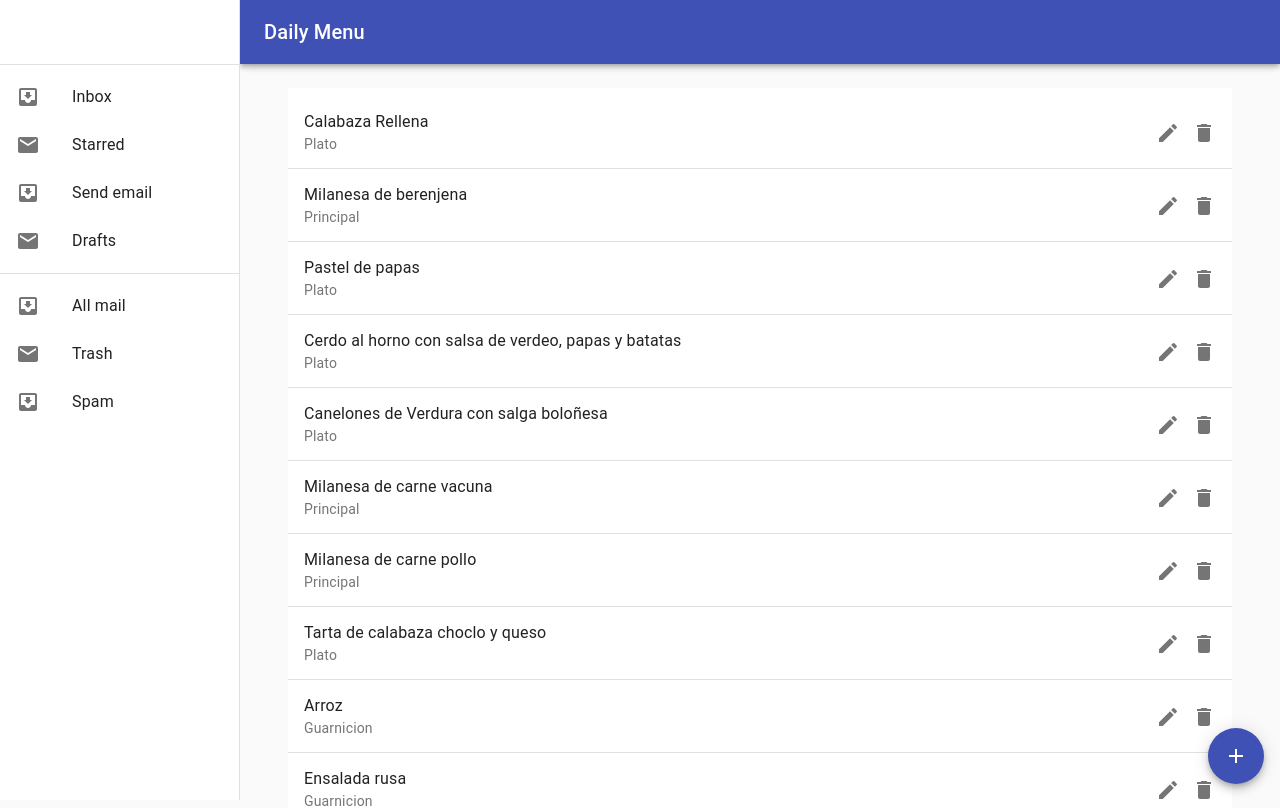
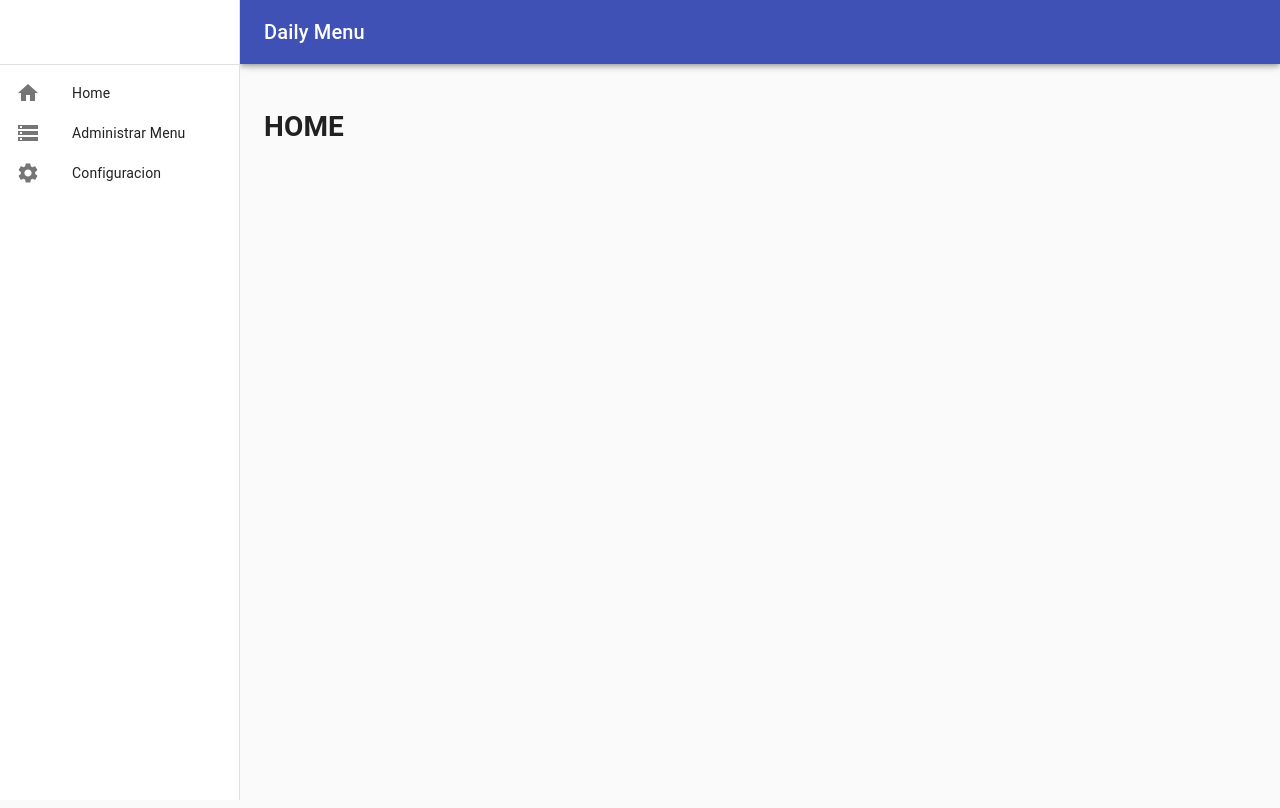
Before and after one commit to Nighttraveler/DailyMenu, a React (Create React App) app: page / in a window 1280 px wide. Shown: the top 808 px of the page. Built offline with nearby package versions, Linux system fonts and the light colour scheme.

Commit message:
Setup react router in drawer

```diff
--- a/src/components/App.js
+++ b/src/components/App.js
@@ -7,16 +7,21 @@ import IconButton from '@material-ui/core/IconButton';
 import List from '@material-ui/core/List';
 import ListItem from '@material-ui/core/ListItem';
 import ListItemIcon from '@material-ui/core/ListItemIcon';
-import ListItemText from '@material-ui/core/ListItemText';
 import { makeStyles, useTheme } from '@material-ui/core/styles';
 import Toolbar from '@material-ui/core/Toolbar';
 import Typography from '@material-ui/core/Typography';
-import MailIcon from '@material-ui/icons/Mail';
+import HomeIcon from '@material-ui/icons/Home';
 import MenuIcon from '@material-ui/icons/Menu';
-import InboxIcon from '@material-ui/icons/MoveToInbox';
+import SettingsIcon from '@material-ui/icons/Settings';
+import StorageIcon from '@material-ui/icons/Storage';
 import PropTypes from 'prop-types';
 import React from 'react';
+import { useTranslation } from "react-i18next";
+import { BrowserRouter as Router, Link, Route, Switch } from "react-router-dom";
+import Home from "./Home";
 import MenuManager from "./menu/MenuManager";
+import Settings from "./Settings";
+
 
 const drawerWidth = 240;
 
@@ -53,36 +58,49 @@ const useStyles = makeStyles((theme) => ({
     },
 }));
 
-function ResponsiveDrawer(props) {
+function App(props) {
     const { window } = props;
     const classes = useStyles();
     const theme = useTheme();
     const [mobileOpen, setMobileOpen] = React.useState(false);
+    const [t] = useTranslation('common');
 
     const handleDrawerToggle = () => {
         setMobileOpen(!mobileOpen);
     };
+
+    const drawerMenu = [
+        {
+            title: t('drawer.home'),
+            path: '/',
+            icon: <HomeIcon/>
+        },
+        {
+            title: t('drawer.manage'),
+            path: '/manage',
+            icon: <StorageIcon/>
+        },
+        {
+            title: t('drawer.settings.title'),
+            path: '/settings',
+            icon: <SettingsIcon/>
+        }
+    ]
 
     const drawer = (
         <div>
             <div className={classes.toolbar}/>
             <Divider/>
             <List>
-                {['Inbox', 'Starred', 'Send email', 'Drafts'].map((text, index) => (
-                    <ListItem button key={text}>
-                        <ListItemIcon>{index % 2 === 0 ? <InboxIcon/> : <MailIcon/>}</ListItemIcon>
-                        <ListItemText primary={text}/>
-                    </ListItem>
-                ))}
-            </List>
-            <Divider/>
-            <List>
-                {['All mail', 'Trash', 'Spam'].map((text, index) => (
-                    <ListItem button key={text}>
-                        <ListItemIcon>{index % 2 === 0 ? <InboxIcon/> : <MailIcon/>}</ListItemIcon>
-                        <ListItemText primary={text}/>
-                    </ListItem>
-                ))}
+                {drawerMenu.map((item, index) => {
+                    return (
+                        <ListItem onClick={handleDrawerToggle}  component={Link} to={item.path} button key={index}>
+                            <ListItemIcon>
+                                {item.icon}
+                            </ListItemIcon>
+                            {item.title}
+                        </ListItem>)
+                })}
             </List>
         </div>
     );
@@ -90,6 +108,7 @@ function ResponsiveDrawer(props) {
     const container = window !== undefined ? () => window().document.body : undefined;
 
     return (
+        <Router>
             <div className={classes.root}>
                 <CssBaseline/>
                 <AppBar position="fixed" className={classes.appBar}>
@@ -141,14 +160,24 @@ function ResponsiveDrawer(props) {
                 </nav>
                 <main className={classes.content}>
                     <div className={classes.toolbar}/>
+                    <Switch>
+                        <Route exact path="/">
+                            <Home/>
+                        </Route>
+                        <Route path="/manage">
                             <MenuManager/>
-
+                        </Route>
+                        <Route path="/settings">
+                            <Settings/>
+                        </Route>
+                    </Switch>
                 </main>
             </div>
+        </Router>
     );
 }
 
-ResponsiveDrawer.propTypes = {
+App.propTypes = {
     /**
      * Injected by the documentation to work in an iframe.
      * You won't need it on your project.
@@ -156,4 +185,4 @@ ResponsiveDrawer.propTypes = {
     window: PropTypes.func,
 };
 
-export default ResponsiveDrawer;
+export default App;
--- /dev/null
+++ b/src/components/Home.js
@@ -0,0 +1,10 @@
+import React from "react";
+
+
+export default function Home() {
+    return (
+        <div>
+            <h1>HOME</h1>
+        </div>
+    )
+}
--- /dev/null
+++ b/src/components/Settings.js
@@ -0,0 +1,10 @@
+import React from "react";
+
+
+export default function Settings() {
+    return (
+        <div>
+            <h1>CONFIGURATION</h1>
+        </div>
+    )
+}
--- a/src/i18n/locales/en.json
+++ b/src/i18n/locales/en.json
@@ -14,10 +14,15 @@
       "side": "Side"
     }
   },
-  "configuration": {
-    "pick_language": {
-      "en": "English",
-      "es": "Spanish"
-    }
+  "drawer" : {
+    "settings" : {
+      "title": "Settings",
+      "pick_language": {
+        "en": "English",
+        "es": "Spanish"
+      }
+    },
+    "home": "Home",
+    "manage": "Manage Menu"
   }
 }
--- a/src/i18n/locales/es.json
+++ b/src/i18n/locales/es.json
@@ -15,10 +15,15 @@
       "side": "Guarnicion"
     }
   },
-  "configuration": {
-    "pick_language": {
-      "en": "Ingles",
-      "es": "Español"
-    }
+  "drawer": {
+    "settings": {
+      "title": "Configuracion",
+      "pick_language": {
+        "en": "Ingles",
+        "es": "Español"
+      }
+    },
+    "home": "Home",
+    "manage": "Administrar Menu"
   }
 }
```
Also changed, not shown: 1 other file (tests, documents, lock files or other folders). Lines whose indentation alone changed are shown as unchanged.
